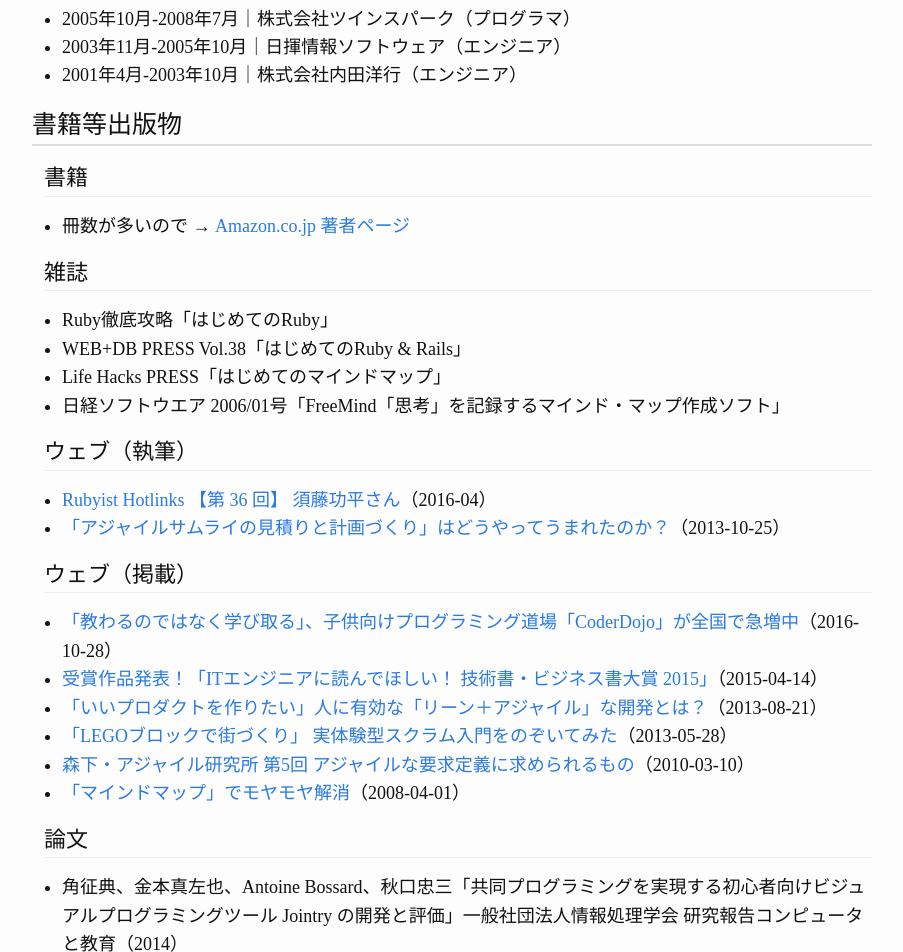
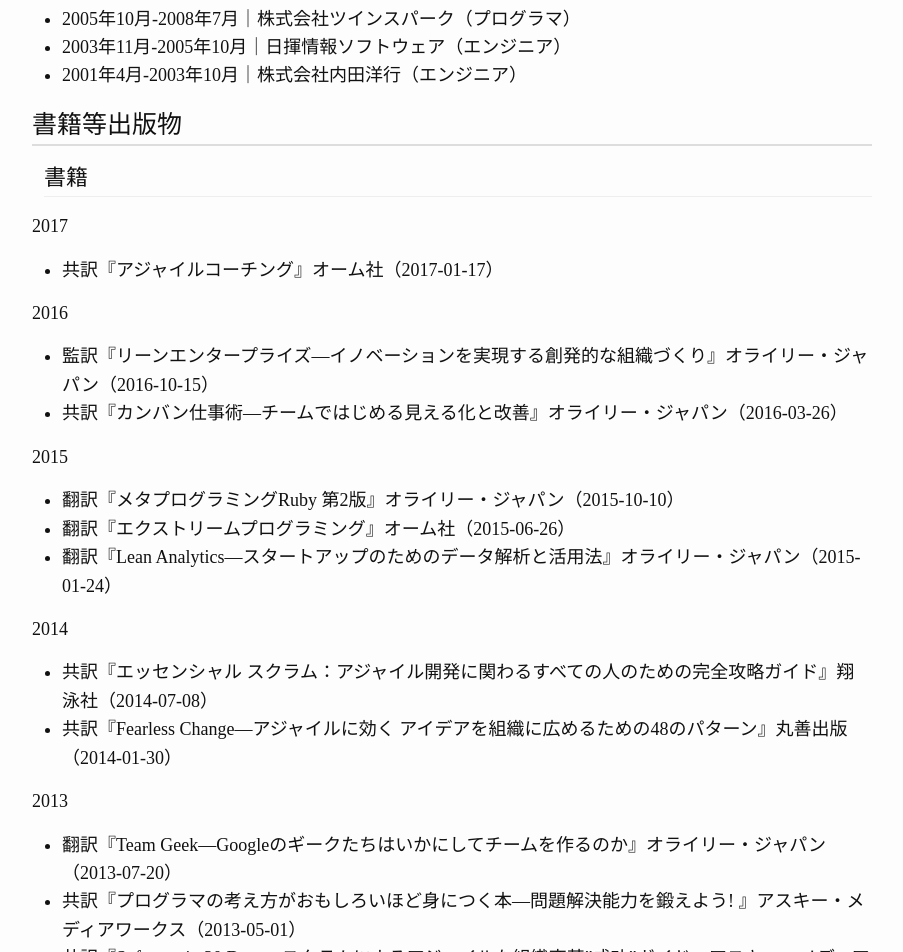
Before and after one commit to kdmsnr/kdmsnr.github.io, a Jekyll site: the page built from index.md, in a window 1280 px wide and 1400 px high, scrolled down 798 px. Shown: the top 952 px of the window, without its empty margins (188-1091 px from the left). Built offline with Jekyll 4.4.1, drawn with Linux system fonts in a browser that asks for light colours; Markdown is read by kramdown in place of the engine named in the settings; comment, search, counter and statistics services are not loaded; some of the changed text lies outside the part shown.

Commit message:
book info

```diff
--- a/index.md
+++ b/index.md
@@ -22,14 +22,50 @@
 
 ### 書籍
 
-* 冊数が多いので → [Amazon.co.jp 著者ページ](https://www.amazon.co.jp/-/e/B00429JIAI/)
+#### 2017
+- 共訳『アジャイルコーチング』オーム社（2017-01-17）
+
+#### 2016
+- 監訳『リーンエンタープライズ―イノベーションを実現する創発的な組織づくり』オライリー・ジャパン（2016-10-15）
+- 共訳『カンバン仕事術―チームではじめる見える化と改善』オライリー・ジャパン（2016-03-26）
+
+#### 2015
+- 翻訳『メタプログラミングRuby 第2版』オライリー・ジャパン（2015-10-10）
+- 翻訳『エクストリームプログラミング』オーム社（2015-06-26）
+- 翻訳『Lean Analytics―スタートアップのためのデータ解析と活用法』オライリー・ジャパン（2015-01-24）
+
+#### 2014
+- 共訳『エッセンシャル スクラム：アジャイル開発に関わるすべての人のための完全攻略ガイド』翔泳社（2014-07-08）
+- 共訳『Fearless Change―アジャイルに効く アイデアを組織に広めるための48のパターン』丸善出版（2014-01-30）
+
+#### 2013
+- 翻訳『Team Geek―Googleのギークたちはいかにしてチームを作るのか』オライリー・ジャパン（2013-07-20）
+- 共訳『プログラマの考え方がおもしろいほど身につく本―問題解決能力を鍛えよう! 』アスキー・メディアワークス（2013-05-01）
+- 共訳『Software in 30 Days―スクラムによるアジャイルな組織変革"成功"ガイド』アスキー・メディアワークス（2013-03-08）
+- 翻訳『7つのデータベース 7つの世界』オーム社（2013-02-26）
+
+#### 2012
+- 翻訳『Running Lean―実践リーンスタートアップ』オライリー・ジャパン（2012-12-21）
+- 共訳『サービスデザインパターン―SOAP/WSDLとRESTful Webサービスの基本的な設計ソリューション』アスキー・メディアワークス（2012-08-24）
+- 翻訳『リーダブルコード―より良いコードを書くためのシンプルで実践的なテクニック』オライリー・ジャパン（2012-06-23）
+- 翻訳『Clean Coder―プロフェッショナルプログラマへの道』アスキー・メディアワークス（2012-01-27）
+
+#### 2011
+- 共訳『1日1時間で成功する！ Facebookマーケティング』アスキー・メディアワークス（2011-05-28）
+- 翻訳『ウェブオペレーション―サイト運用管理の実践テクニック』オライリー・ジャパン（2011-05-14）
+
+#### 2010
+- 翻訳『メタプログラミングRuby』アスキー・メディアワークス（2010-08-28）
+
+#### 2007
+- 翻訳『アジャイルレトロスペクティブズ―強いチームを育てる「ふりかえり」の手引き』オーム社（2007-09）
 
 ### 雑誌
 
-- Ruby徹底攻略「はじめてのRuby」
-- WEB+DB PRESS Vol.38「はじめてのRuby & Rails」
-- Life Hacks PRESS「はじめてのマインドマップ」
-- 日経ソフトウエア 2006/01号「FreeMind「思考」を記録するマインド・マップ作成ソフト」
+- Ruby徹底攻略「はじめてのRuby」（2014）
+- WEB+DB PRESS Vol.38「はじめてのRuby & Rails」（2007）
+- Life Hacks PRESS「はじめてのマインドマップ」（2006）
+- 日経ソフトウエア 2006/01号「FreeMind「思考」を記録するマインド・マップ作成ソフト」（2006）
 
 ### ウェブ（執筆）
 
```
